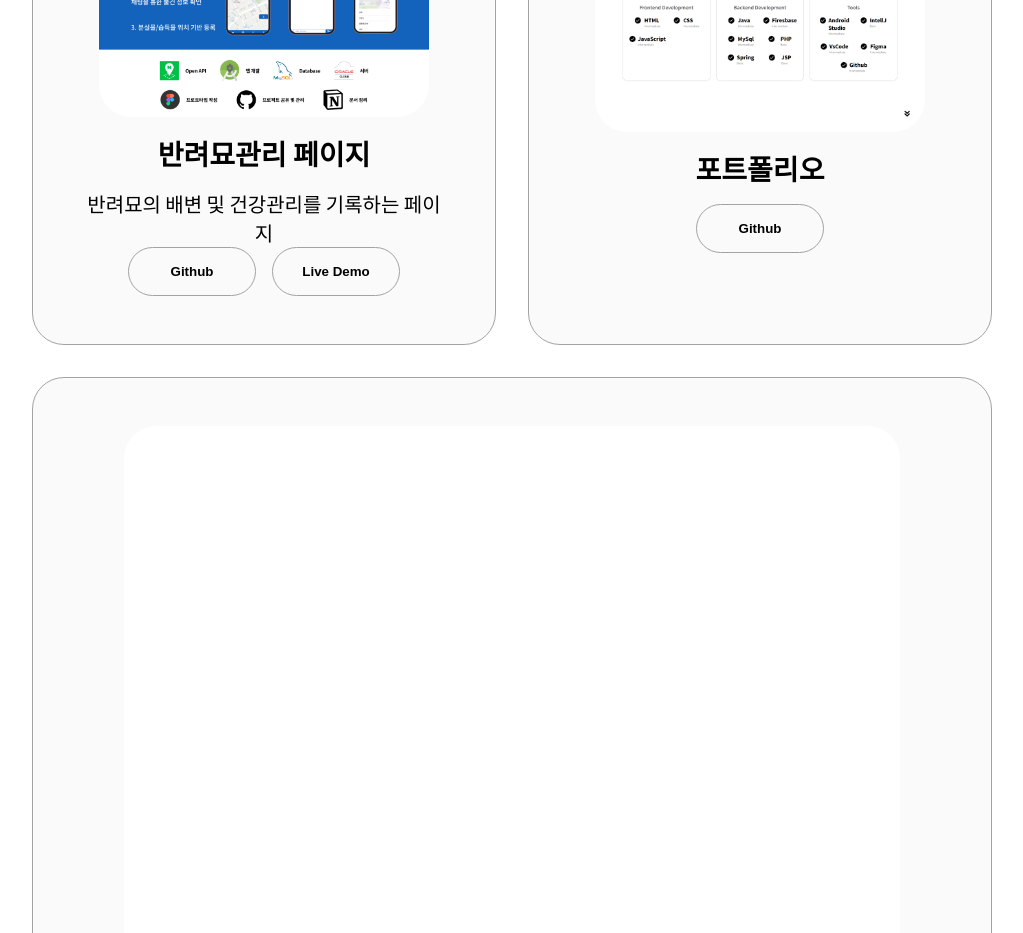
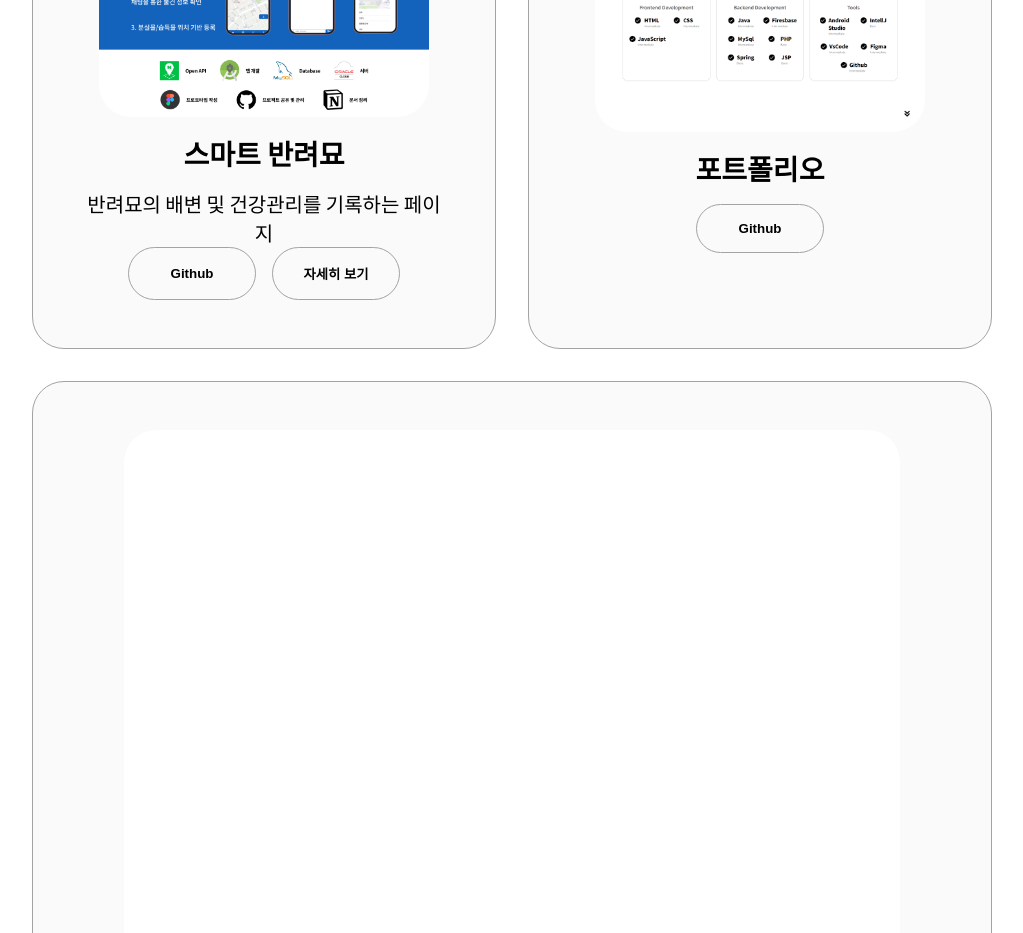
Before and after one commit to qwqs78/Portfolio, a plain HTML site: page index.html in a window 1280 px wide. Shown: the part 3020-3953 px from the top of the page, without its empty margins (128-1151 px from the left). Drawn offline with Linux system fonts and the light colour scheme.

Commit message:
Update index.html

```diff
--- a/index.html
+++ b/index.html
@@ -306,7 +306,7 @@
                         class="project-img"
                     />
                 </div>
-                <h2 class="experience-sub-title project-title">반려묘관리 페이지</h2>
+                <h2 class="experience-sub-title project-title">스마트 반려묘</h2>
                 <p class="project-content">반려묘의 배변 및 건강관리를 기록하는 페이지<p>
                 <div class="btn-container">
                     <button
@@ -317,9 +317,9 @@
                     </button>
                     <button
                         class="btn btn-color-2 project-btn"
-                        onclick="location.href='https://www.youtube.com/watch?v=YeLcHJmhCT4'"
+                        onclick="window.open('smartpet_project.pdf', '_blank')"
                         >
-                            Live Demo
+                            자세히 보기
                     </button>
                 </div>
             </div>
```
